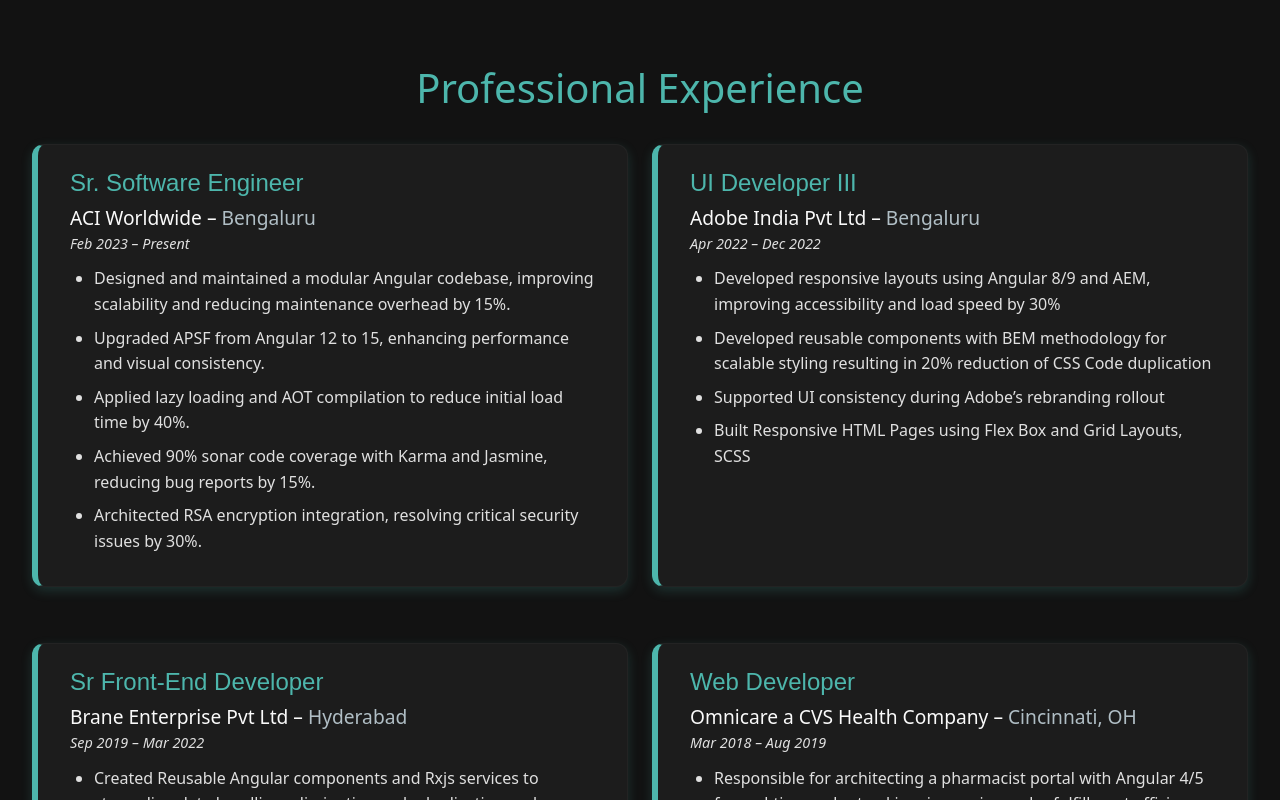
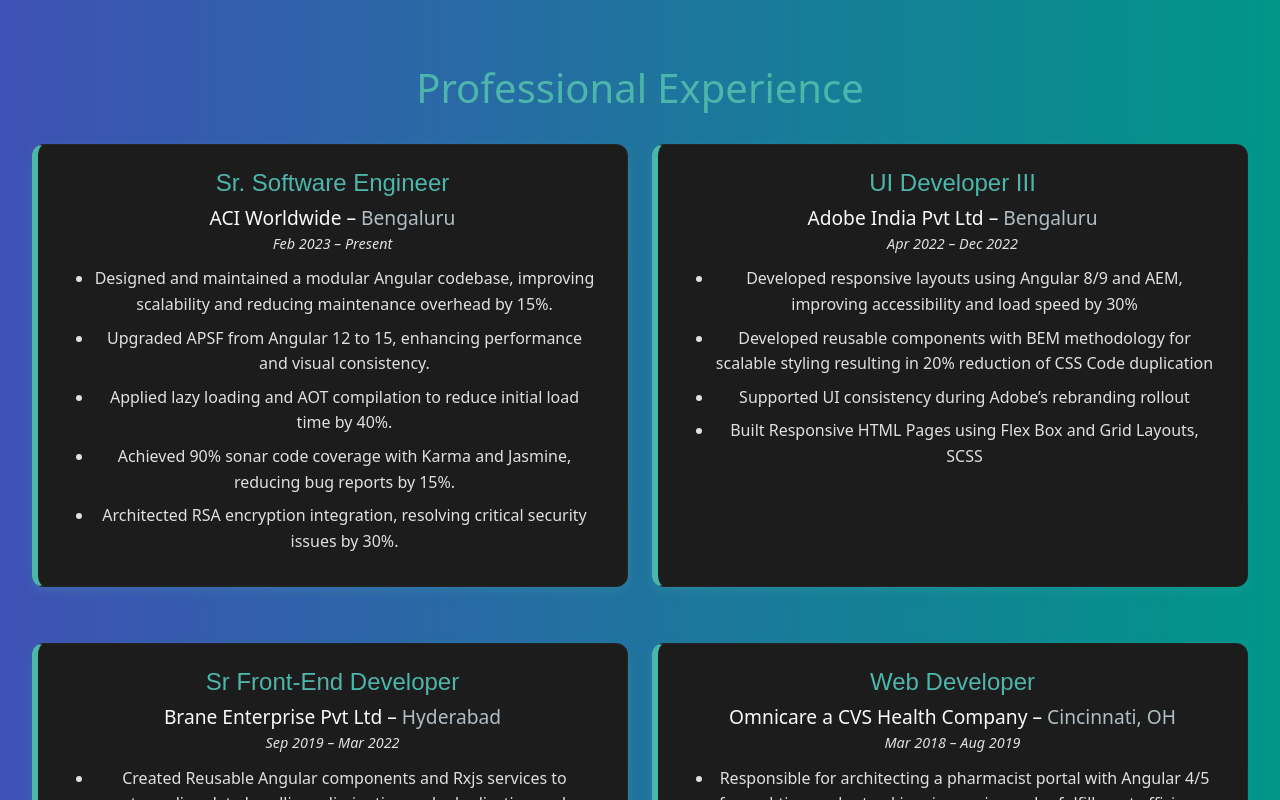
Before and after one commit to Malladi123/my-portfolio, a React (Vite) app: page /experience in a window 1280 px wide. Built offline with nearby package versions, Linux system fonts and the light colour scheme.

Commit message:
Added a Background Color and made sure the snippet is reused

```diff
--- a/src/App.tsx
+++ b/src/App.tsx
@@ -10,11 +10,13 @@ function App() {
 
   return (
     <Router basename={basename}>
-      <Routes>
-        <Route path="/" element={<Home />} />
-        <Route path="/about" element={<About />} />
-        <Route path="/experience" element={<Experience />} />
-      </Routes>
+      <div className="app-root">
+        <Routes>
+          <Route path="/" element={<Home />} />
+          <Route path="/about" element={<About />} />
+          <Route path="/experience" element={<Experience />} />
+        </Routes>
+      </div>
     </Router>
   );
 }
--- a/src/index.css
+++ b/src/index.css
@@ -98,5 +98,15 @@ h1 { font-size: 3.2em; line-height: 1.1; }
 .btn--primary:hover { background-color: var(--bg-2); color: var(--text); transform: translateY(-2px); }
 }
 
-.experience-section { background-color: var(--bg); padding: 4rem 2rem; }
+.experience-section { background-color: transparent; padding: 4rem 2rem; }
 .experience-section h2 { font-family: var(--font-heading); font-size: 2.5rem; color: var(--accent); text-align: center; margin-bottom: 3rem; }
+
+
+/* Use a top-level app class so components can't easily override the root styles
+   and to avoid styling an element by ID (more flexible and composable). */
+.app-root {
+  min-height: 100vh;
+  background: linear-gradient(to right, #3f51b5, #009688);
+  color: #fff;
+  text-align: center;
+}
--- a/src/styles/components/experience.css
+++ b/src/styles/components/experience.css
@@ -10,6 +10,7 @@
 }
 
 .experience-section::before {
+  /* decorative layer kept transparent so the app-root background is visible */
   content: '';
   position: absolute;
   left: 50%;
@@ -17,7 +18,7 @@
   top: 0;
   bottom: 0;
   width: 100vw;
-  background: linear-gradient(to bottom, var(--bg) 0%, rgba(26,26,26,0.9) 100%);
+  background: transparent;
   z-index: -1;
 }
 
--- a/src/styles/components/experienceCard.css
+++ b/src/styles/components/experienceCard.css
@@ -1,11 +1,12 @@
 /* Card styling for experience entries */
 .experience-card {
-  background: rgba(18,18,18,0.85);
+  /* make the card slightly translucent so the app-root background can show through */
+  background: rgba(18,18,18,0.45);
   padding: 1.25rem;
   border-radius: 10px;
-  box-shadow: 0 6px 18px rgba(0,0,0,0.4);
+  box-shadow: 0 6px 18px rgba(0,0,0,0.35);
   color: var(--text);
-  border: 1px solid rgba(255,255,255,0.03);
+  border: 1px solid rgba(255,255,255,0.04);
 }
 .experience-card h3 { margin: 0 0 .5rem 0; font-family: var(--font-heading); color: var(--accent); }
 .experience-card h4 { margin: 0 0 .25rem 0; font-size: 0.95rem; color: var(--muted); }
```
